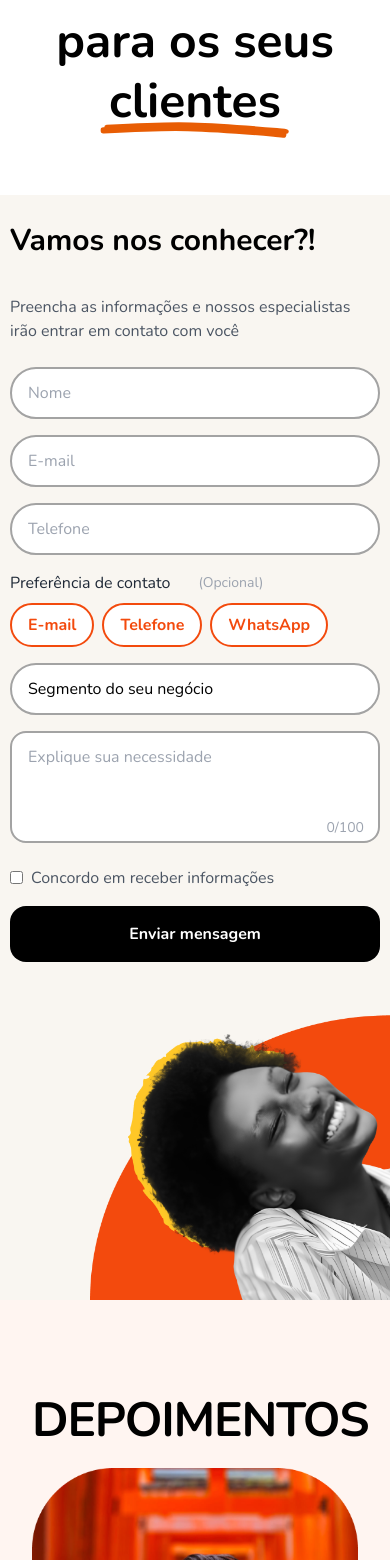
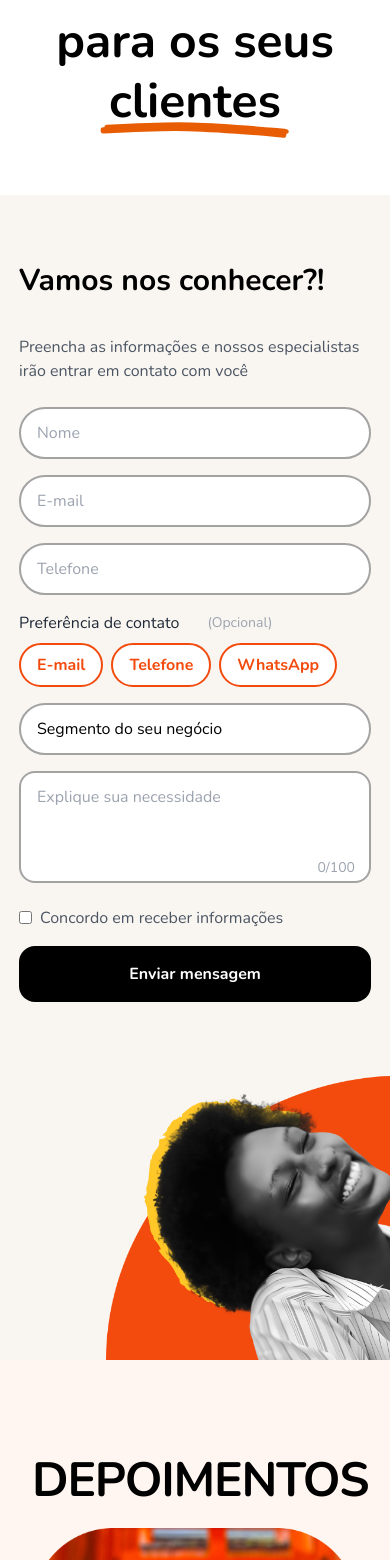
Before and after one commit to govinda777/Xperience, a React (Vite) app: page / in a window 390 px wide. Shown: the part 5163-6723 px from the top of the page. Built offline with nearby package versions, Linux system fonts and the light colour scheme; what @tonconnect/ui-react would draw is missing.

Commit message:
feat: fix: :boom: space contactform card absolute plans and pictures solutions

```diff
--- a/src/components/ContactForm/index.tsx
+++ b/src/components/ContactForm/index.tsx
@@ -44,7 +44,7 @@ const ContactForm: React.FC<ContactFormProps> = ({ isPageContact }) => {
 
   const img = new URL("/public/home/contact-form.png", import.meta.url).href;
   return (
-    <div className="w-full h-auto md:h-screen bg-[#F9F6F1] relative overflow-hidden">
+    <div className="pt-10 bg-[#F9F6F1] relative overflow-hidden">
       {isPageContact && (
         <div className="block md:hidden p-6">
           <div className="relative">
@@ -56,9 +56,9 @@ const ContactForm: React.FC<ContactFormProps> = ({ isPageContact }) => {
           </div>
         </div>
       )}
-      <div className="max-w-none px-4 md:pr-0 md:pl-[calc((100%-74rem)/2)] h-full flex items-center md:flex-row flex-col">
+      <div className="md:pl-[calc((100%-74rem)/2)] flex items-center md:flex-row flex-col">
         {/* Form Section */}
-        <div className="max-w-md relative z-10">
+        <div className="max-w-md relative z-10 xl:px-0 md:px-9 px-12">
           <div className="flex flex-col gap-0 md:gap-4">
             <h2 className="text-3xl font-bold mb-2 py-7 md:py-0">
               Vamos nos conhecer?!
@@ -176,7 +176,7 @@ const ContactForm: React.FC<ContactFormProps> = ({ isPageContact }) => {
               />
               <span>Concordo em receber informações</span>
             </label>
-            <div className="pb-5">
+            <div className="pb-10">
               <button
                 type="submit"
                 className="w-full bg-black text-white rounded-2xl py-4  font-bold hover:bg-opacity-90 transition-colors"
@@ -203,7 +203,7 @@ const ContactForm: React.FC<ContactFormProps> = ({ isPageContact }) => {
             {/* Image Section - Desktop */}
             <div className="absolute right-0 bottom-0 hidden md:block">
               <div className="relative">
-                <div className="absolute right-0 top-0 w-[600px] h-[600px] rounded-full bg-orange-500 translate-x-1/4 translate-y-1/4" />
+                {/* <div className="absolute right-0 top-0 w-[600px] h-[600px] rounded-full bg-orange-500 translate-x-1/4 translate-y-1/4" /> */}
                 <img
                   src={img}
                   alt="Pessoa sorrindo"
--- a/src/components/IAReport/index.tsx
+++ b/src/components/IAReport/index.tsx
@@ -1,44 +1,42 @@
 // /pages/Solutions/IAReport.tsx
 
-import React from 'react';
+import React from "react";
 
 interface IAReportProps {
   imageLeft?: boolean;
-  title?: string;          // Agora são opcionais
-  description?: string;    // e substituídos por "..." se estiverem vazios
+  title?: string; // Agora são opcionais
+  description?: string; // e substituídos por "..." se estiverem vazios
   bullets?: string[];
   buttonText?: string;
-  imageSrc?: string;       // Agora é opcional, caso não seja enviado, usa placeholder
+  imageSrc?: string; // Agora é opcional, caso não seja enviado, usa placeholder
   imageAlt?: string;
 }
 
 const IAReport: React.FC<IAReportProps> = ({
   imageLeft = false,
-  title = '...',
-  description = '...',
+  title = "...",
+  description = "...",
   bullets = [],
-  buttonText = '...',
-  imageSrc = '',
-  imageAlt = 'Imagem do relatório'
+  buttonText = "...",
+  imageSrc = "",
+  imageAlt = "Imagem do relatório",
 }) => {
-
   // Define a ordem dos elementos com base em imageLeft
-  const imageOrder = imageLeft ? 'order-1' : 'order-2';
-  const textOrder = imageLeft ? 'order-2' : 'order-1';
+  const imageOrder = imageLeft ? "order-1" : "order-2";
+  const textOrder = imageLeft ? "order-2" : "order-1";
 
   return (
     <section className="w-full bg-white h-[90vh] flex items-center">
       <div className="max-w-7xl mx-auto grid grid-cols-1 md:grid-cols-2 gap-8 px-4 items-center">
-
         {/* Seção textual - ordem definida pela prop */}
-        <div className={`${textOrder} md:${textOrder} flex flex-col justify-center`}>
+        <div
+          className={`${textOrder} md:${textOrder} flex flex-col justify-center`}
+        >
           <h2 className="text-4xl font-bold text-gray-900 mb-4">
-            {title || '...'}
+            {title || "..."}
           </h2>
 
-          <p className="text-lg text-gray-700 mb-6">
-            {description || '...'}
-          </p>
+          <p className="text-lg text-gray-700 mb-6">{description || "..."}</p>
 
           <ul className="list-none space-y-3 mb-8">
             {bullets && bullets.length > 0 ? (
@@ -61,14 +59,16 @@ const IAReport: React.FC<IAReportProps> = ({
             className="w-fit bg-orange-500 text-white text-lg font-semibold px-4 py-2
                        rounded-full hover:bg-orange-600 transition-colors"
           >
-            {buttonText || '...'}
+            {buttonText || "..."}
           </button>
         </div>
 
         {/* Imagem - ordem definida pela prop */}
-        <div className={`${imageOrder} md:${imageOrder} flex justify-center md:justify-end`}>
+        <div
+          className={`${imageOrder} md:${imageOrder} flex justify-center md:justify-end`}
+        >
           <img
-            src={`../../../assets/${imageSrc}.png`}
+            src={`/assets/${imageSrc}.png`}
             alt={imageAlt}
             width="500"
             height="500"
--- a/src/components/Plans/PlansCards/index.tsx
+++ b/src/components/Plans/PlansCards/index.tsx
@@ -72,11 +72,11 @@ const PlansCards: React.FC<PlansCardsProps> = ({
 
           {/* Coroa */}
           {isRecomendad && (
-            <div className="absolute md:-top-24 md:-right-16 -top-20 -right-10 transform">
+            <div className="absolute md:-top-20 md:-right-16 -top-20 -right-10 transform">
               <img
                 src={Crown}
                 alt="Coroa"
-                className="md:w-28 md:h-28 w-20 h-20"
+                className="md:w-24 md:h-24 xl:w-24 xl:h-24 w-20 h-20"
               />
             </div>
           )}
@@ -191,11 +191,11 @@ const PlansCards: React.FC<PlansCardsProps> = ({
 
           {/* Coroa */}
           {isRecomendad && (
-            <div className="absolute md:-top-24 md:-right-16 -top-20 -right-10 transform ">
+            <div className="absolute md:-top-20 md:-right-16 -top-20 -right-10 transform ">
               <img
                 src={Crown}
                 alt="Coroa"
-                className="md:w-28 md:h-28 w-20 h-20"
+                className="md:w-24 md:h-24 xl:w-24 xl:h-24 w-20 h-20"
               />
             </div>
           )}
@@ -211,7 +211,7 @@ const PlansCards: React.FC<PlansCardsProps> = ({
               Equivalente a
             </h3>
             <div className="mb-4 flex flex-row gap-2 items-end">
-              <h1 className="text-4xl md:text-5xl font-bold text-[#060606]">
+              <h1 className="text-4xl md:text-4xl xl:text-5xl font-bold text-[#060606]">
                 R$ {percentage ? priceDiscount.toFixed(2) : price.toFixed(2)}
               </h1>
               <h2 className="font-light text-sm md:text-lg text-[#B9BEC1]">
--- a/src/components/Plans/PlansSectionEssential/index.tsx
+++ b/src/components/Plans/PlansSectionEssential/index.tsx
@@ -101,7 +101,7 @@ const PlansSectionEssential = () => {
       <div
         ref={scrollRef}
         className="flex overflow-x-auto scrollbar-hide gap-10 pb-8 pt-20 md:px-28 px-8 md:w-auto w-full scroll-smooth
-                md:overflow-visible md:justify-center justify-start items-stretch"
+                md:overflow- md:justify-center justify-start items-stretch"
       >
         {plans.map((plan, index) => (
           <div key={index} className="shrink-0 min-w-[280px] md:min-w-[320px]">
--- a/src/components/Plans/PlansSectionExpert/index.tsx
+++ b/src/components/Plans/PlansSectionExpert/index.tsx
@@ -71,7 +71,7 @@ const PlansSectionExpert = () => {
       <div
         ref={scrollRef}
         className="flex gap-10 pb-6 pt-20 md:px-0 px-8 md:w-full w-full scroll-smooth scrollbar-hide
-             overflow-x-auto md:overflow-visible md:justify-center justify-start items-stretch"
+             overflow-x-auto md:overflow-hidden md:justify-center justify-start items-stretch"
       >
         {plans.map((plan, index) => (
           <div key={index} className="shrink-0 min-w-[280px] md:min-w-[320px]">
```
